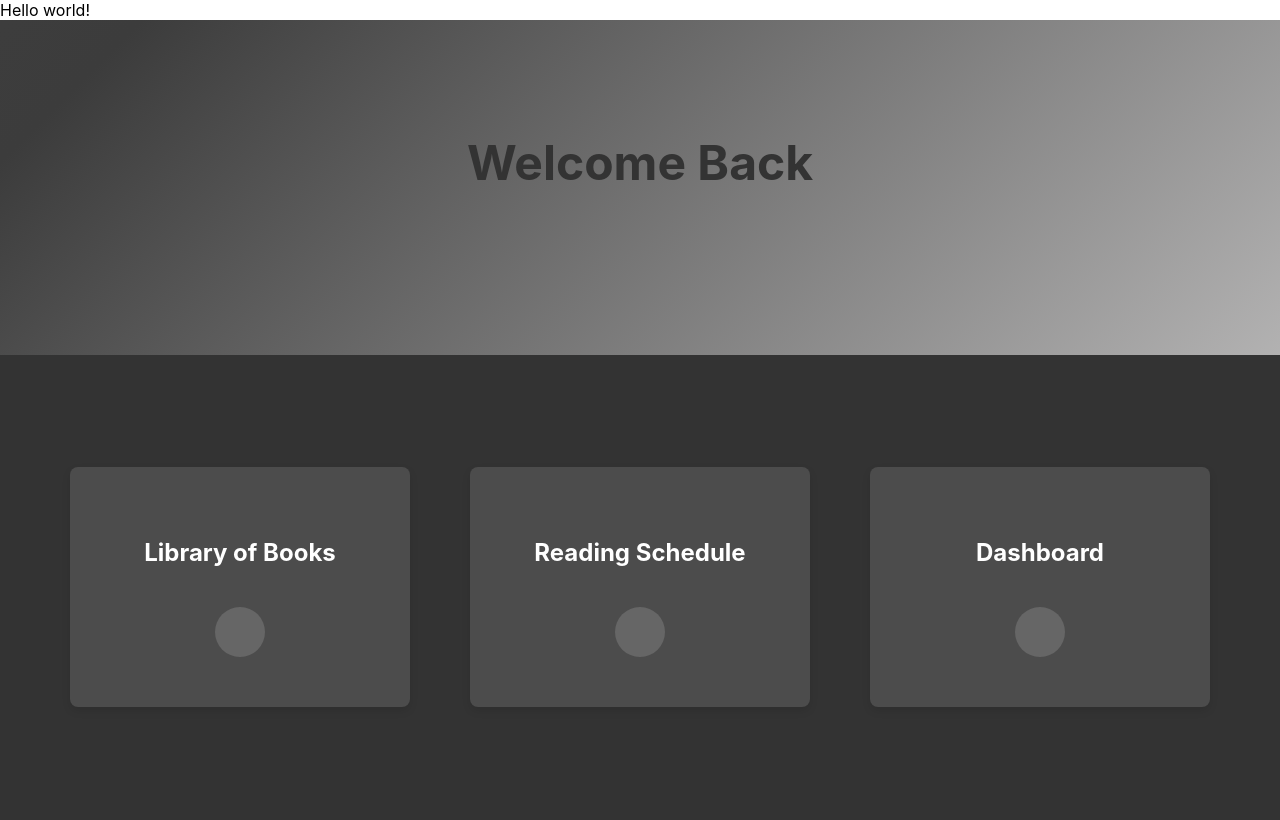
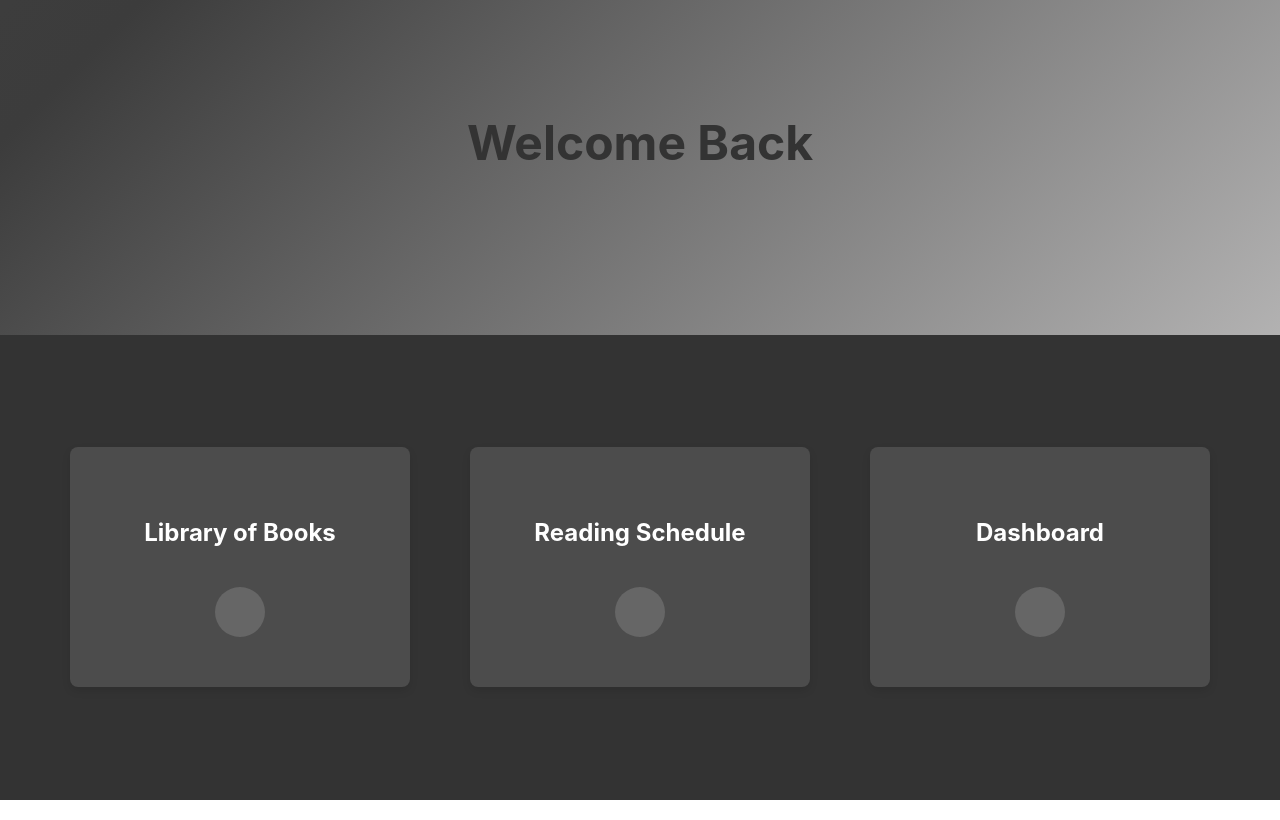
Before and after one commit to Hack4Impact-UMD/All-District-Reads-Web, a React (Create React App) app in the folder client/my-app/: page / in a window 1280 px wide. Built offline with nearby package versions, Linux system fonts and the light colour scheme.

Commit message:
ppushing changes

```diff
--- a/client/my-app/src/App.tsx
+++ b/client/my-app/src/App.tsx
@@ -67,9 +67,9 @@
   return (
     <Router>
       <div className="App">
-        <header className="App-header">
-          Hello world!
-        </header>
+        {/* <header className="App-header">
+          Header!
+        </header> */}
         <Routes>
           <Route path="/" element={<Home />} />
           <Route path="/dashboard" element={<Dashboard />} />
```
